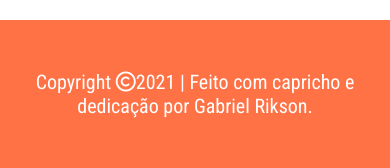
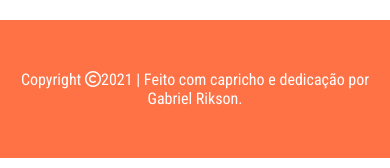
Before and after one commit to gabrielrikson/gabriel-rikson-portfolio-dev-front-end, a plain HTML site: page index.html in a window 390 px wide. Shown: the part 3122-3290 px from the top of the page. Drawn offline with Linux system fonts and the light colour scheme.

Commit message:
Corrigindo fonte footer

```diff
--- a/css/style.css
+++ b/css/style.css
@@ -330,3 +330,9 @@ footer p{
     font-family: 'Roboto Condensed';
     color: white;
 }
+
+@media screen and (max-width:768px){
+    footer p{
+        font-size: 16px;
+    }
+}
```
